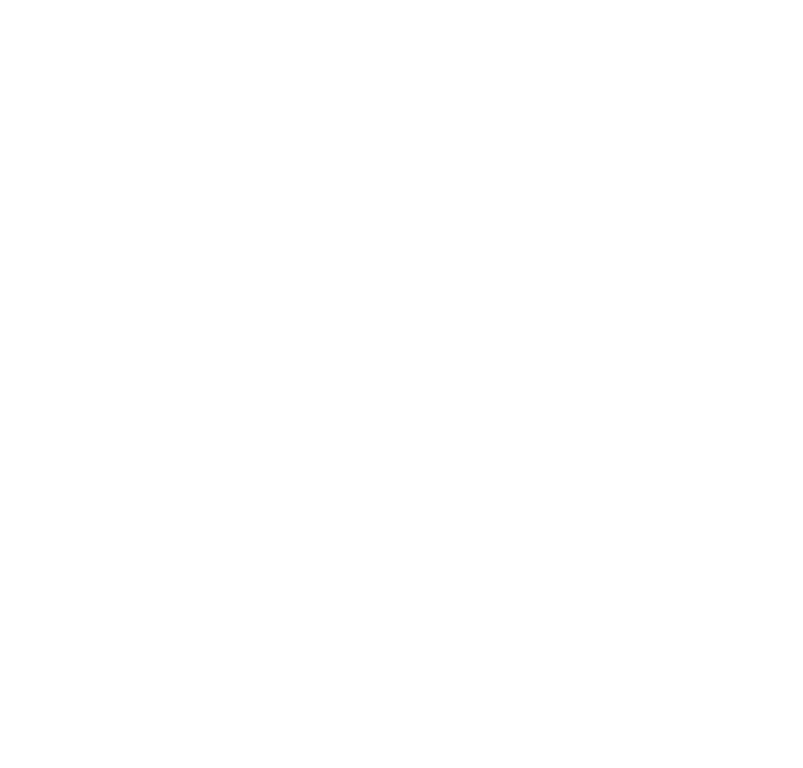
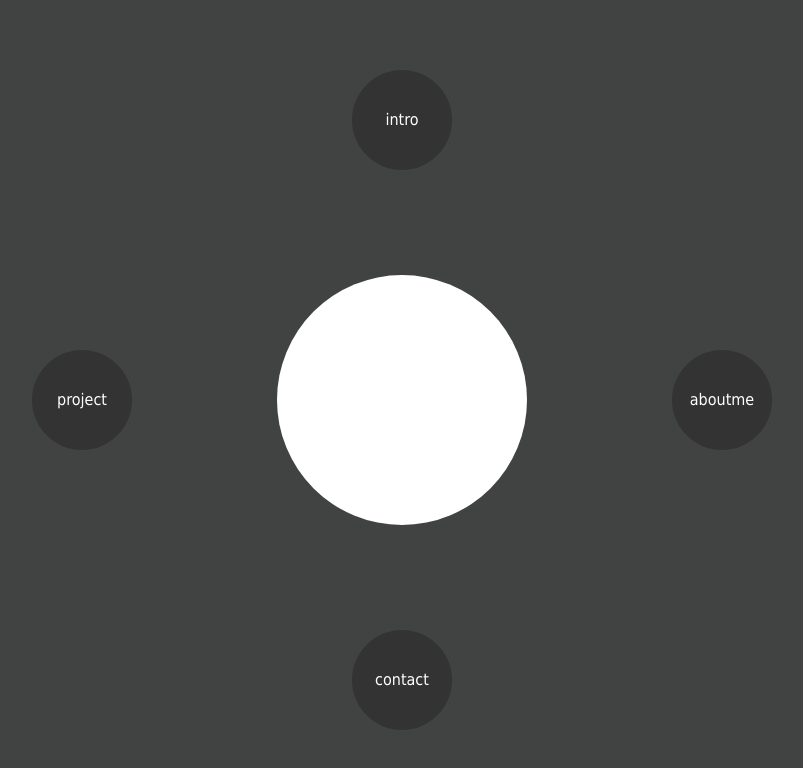
Before and after one commit to sovla/Portfolio2022, a Next.js app: page /main in a window 1280 px wide. Shown: the top 768 px of the page, without its empty margins (238-1041 px from the left). Built offline with nearby package versions, Linux system fonts and the light colour scheme.

Commit message:
- 메인 작업 중

```diff
--- a/pages/main.tsx
+++ b/pages/main.tsx
@@ -1,7 +1,148 @@
-import React from "react";
+import { useRouter } from "next/router";
+import React, { MouseEvent, useCallback, useRef, useState } from "react";
+import styled, { createGlobalStyle } from "styled-components";
 
 const main = () => {
-    return <div></div>;
+    const router = useRouter();
+
+    const ref = useRef<React.MouseEvent<HTMLDivElement, MouseEvent> | null>(
+        null
+    );
+    const moveAt = (event: React.MouseEvent<HTMLDivElement, MouseEvent>) => {
+        if (event && ref.current) {
+            ref.current.target.style.left = event.clientX + "px";
+            ref.current.target.style.top = event.clientY + "px";
+        }
+    };
+    const onClickMouse: React.MouseEventHandler<HTMLDivElement> = useCallback(
+        (event) => {
+            ref.current = event;
+            event.target.addEventListener("mousemove", moveAt);
+            return null;
+        },
+        []
+    );
+    const onMouseUp = useCallback(() => {
+        ref.current?.target.removeEventListener("mousemove", moveAt);
+        ref.current = null;
+    }, []);
+
+    const onMouseEnter = () => {
+        console.log(ref.current, "mouseEnter");
+        if (ref.current) {
+            console.log(ref.current.target.id);
+            switch (ref.current.target.id) {
+                case "project":
+                    router.push("project");
+                    break;
+                case "aboutme":
+                    router.push("aboutme");
+                    break;
+                case "contact":
+                    router.push("contact");
+                    break;
+                case "intro":
+                    router.push("./");
+                    break;
+
+                default:
+                    router.push("main");
+                    break;
+            }
+        }
+    };
+    return (
+        <Container>
+            <div
+                className="project"
+                onMouseDown={onClickMouse}
+                onMouseUp={onMouseUp}
+                id="project"
+            >
+                <p id="project">project</p>
+            </div>
+            <div
+                id="aboutme"
+                className="aboutme"
+                onMouseDown={onClickMouse}
+                onMouseUp={onMouseUp}
+            >
+                <p id="aboutme">aboutme</p>
+            </div>
+            <div
+                className="contact"
+                onMouseDown={onClickMouse}
+                onMouseUp={onMouseUp}
+            >
+                <p>contact</p>
+            </div>
+            <div
+                id="intro"
+                className="intro"
+                onMouseDown={onClickMouse}
+                onMouseUp={onMouseUp}
+            >
+                <p id="intro">intro</p>
+            </div>
+            <div className="main_center" onMouseOver={onMouseEnter}></div>
+        </Container>
+    );
 };
 
 export default main;
+const Container = styled.div`
+    width: 100vw;
+    background-color: #414242;
+    padding: 100px 10%;
+    min-height: 100vh;
+    display: flex;
+    flex-direction: row;
+    position: relative;
+
+    .project,
+    .aboutme,
+    .contact,
+    .intro {
+        cursor: pointer;
+        z-index: 1000;
+    }
+    .project {
+        left: 25%;
+        top: 50%;
+    }
+    .aboutme {
+        left: 75%;
+        top: 50%;
+    }
+    .contact {
+        left: 50%;
+        top: 85%;
+    }
+    .intro {
+        left: 50%;
+        top: 15%;
+    }
+    & > div {
+        width: 100px;
+        height: 100px;
+        border-radius: 100%;
+        position: absolute;
+        background-color: #333333;
+        display: flex;
+        justify-content: center;
+        align-items: center;
+        transform: translate(-50%, -50%);
+        & > p {
+            color: #fff;
+            user-select: none;
+        }
+    }
+    .main_center {
+        background-color: #fff;
+        width: 250px;
+        height: 250px;
+        left: 50%;
+        top: 50%;
+        transform: translate(-50%, -50%);
+    }
+`;
--- a/styles/globals.css
+++ b/styles/globals.css
@@ -4,6 +4,7 @@
     margin: 0;
     font-family: -apple-system, BlinkMacSystemFont, Segoe UI, Roboto, Oxygen,
         Ubuntu, Cantarell, Fira Sans, Droid Sans, Helvetica Neue, sans-serif;
+    overflow-x: hidden;
 }
 
 a {
```
Also changed, not shown: pages/aboutme.tsx (+5 -4 lines).
